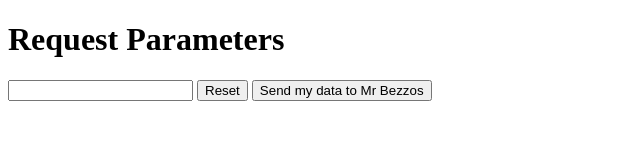
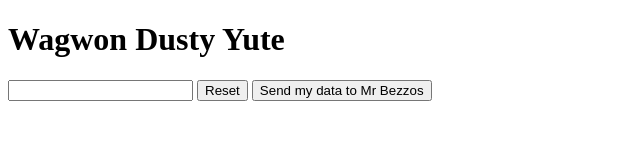
Before and after one commit to AdamMcguigan/AdamMcguigan.github.io, a plain HTML site: page index.html in a window 1280 px wide. Shown: the whole page, without its empty margins (0-640 px from the left). Drawn offline with Linux system fonts and the light colour scheme.

Commit message:
changed the index

```diff
--- a/index.html
+++ b/index.html
@@ -50,7 +50,7 @@
   </head>
 <body>
 
-<h1>Request Parameters</h1>
+<h1>Wagwon Dusty Yute</h1>
 
 <form action="https://adammcguigan.github.io/example" method="get" target="_blank">
     <input type="text" name="username">
```
